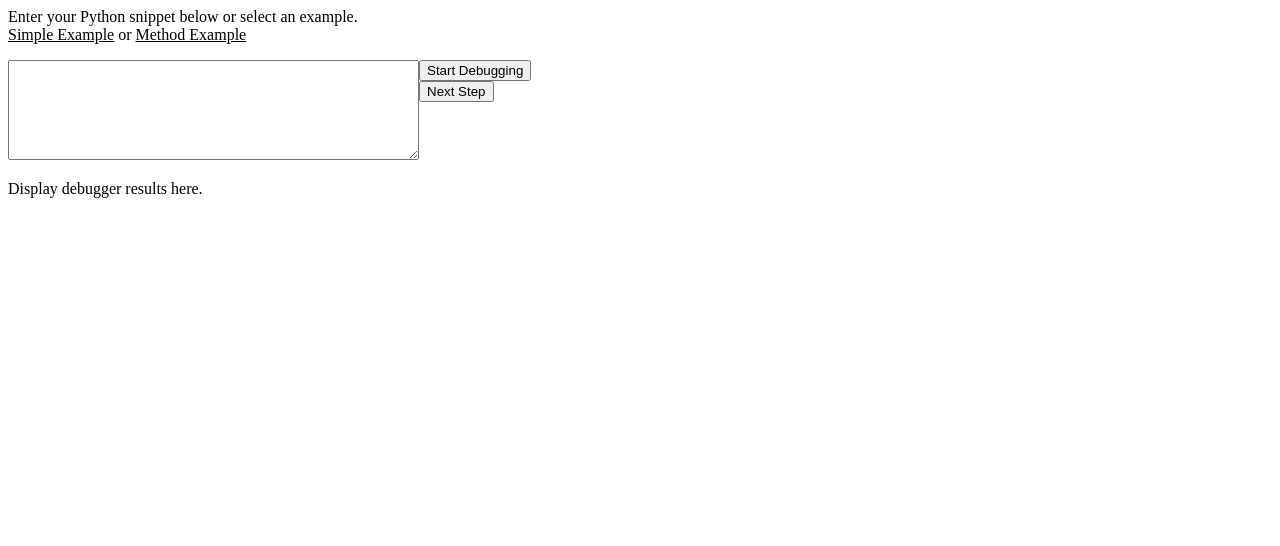
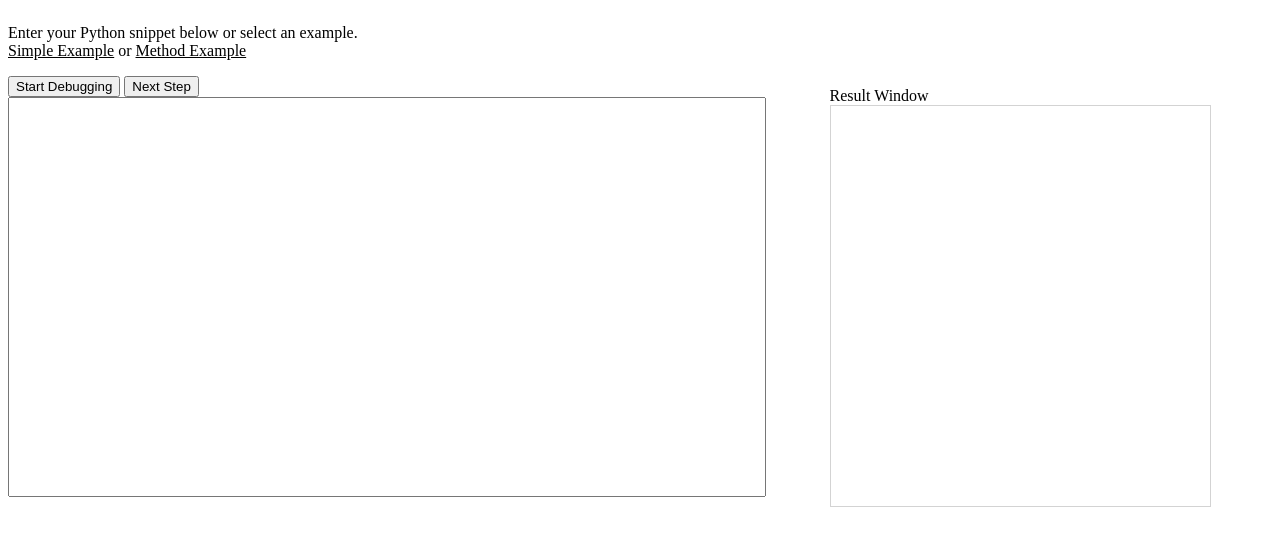
Before and after one commit to richhildebrand/PythonWorkbench, a Django app: page / in a window 1280 px wide. Shown: the top 546 px of the page. Run offline with Django 3.2, Linux system fonts and the light colour scheme; parts of the project's set-up code (start-up, migrations or seed data) failed here and were passed over.

Commit message:
style updates

```diff
--- a/capstone/static/styles/site.css
+++ b/capstone/static/styles/site.css
@@ -1,15 +1,31 @@
-#PythonCode {
-	height: 100px;
+#MainArea {
+	width: 60%;
+	height: 488px;
 	float: left;
-}
-
-#MainArea {
-	height: 156px;
+	margin-right: 5%;
 }
 
 #MainArea a {
 	text-decoration: underline;
+	margin-bottom: 10px;
 }
 
 #MainArea textarea {
-	min-width: 411px;
+	height: 400px;
+	width: 100%;
+	resize: none;
+}
+
+#ResultWindow {
+	width: 30%;
+	height: 400px;
+	float: left;
+	margin-top: 79px;
+}
+
+#ResultWindow #ResultData {
+	width: 100%;
+	height: 400px;
+	float: left;
+	border: solid 1px lightgray;
+}
--- a/capstone/templates/index.html
+++ b/capstone/templates/index.html
@@ -5,12 +5,15 @@
 	<p>Enter your Python snippet below or select an example.<br/>
 	   <a>Simple Example</a> or <a>Method Example</a>
 	</p>
+	<input id="startDebugging" type="button" value="Start Debugging">
+	<input id="TakeStep" type="button" value="Next Step"><br/>
 	<textarea name="PythonCode" id="PythonCode"></textarea>
-	<input id="startDebugging" type="button" value="Start Debugging"><br/>
-	<input id="TakeStep" type="button" value="Next Step"><br/>
 </div>
 
-<div id="ResultData"><p>Display debugger results here.</p></div>
+
+<div id="ResultWindow"> <span> Result Window </span>
+	<div id="ResultData"></div>
+</div>
 
 <script type="text/javascript">
 	$('#startDebugging').click(function() {
```
